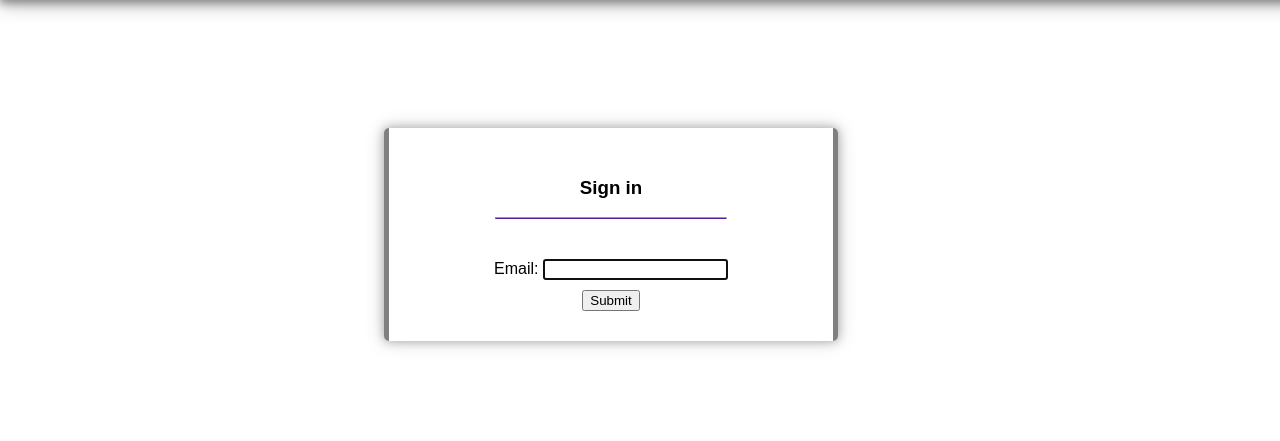
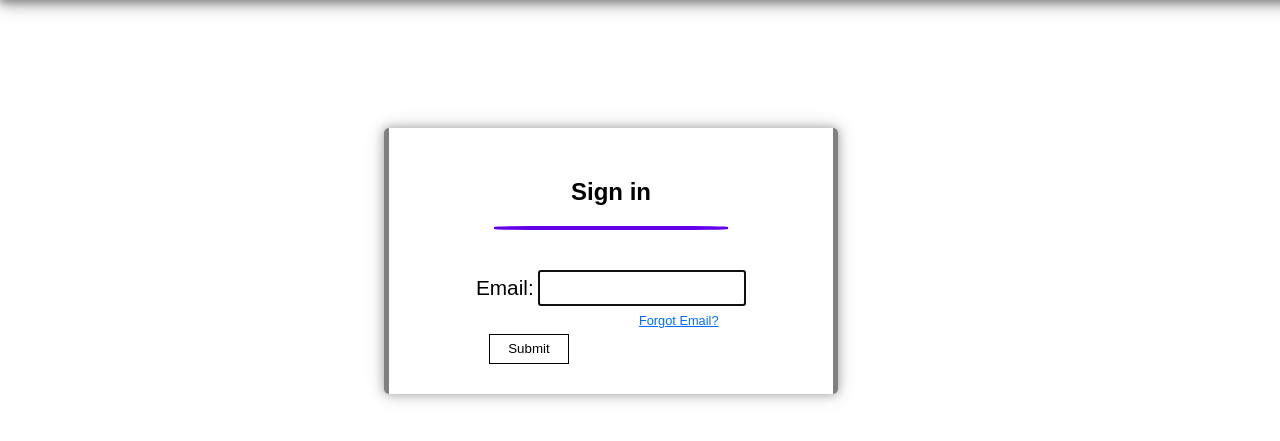
Before and after one commit to Uditsia/IOT-Based-Smart-Authentication-System, a PHP site: page / in a window 1280 px wide; the page is wider, and only the part inside the window is pictured. Shown: the part 48-489 px from the top of that part. Run offline with PHP 8.4, Linux system fonts and the light colour scheme.

Commit message:
minor style changes

```diff
--- a/index.html
+++ b/index.html
@@ -11,33 +11,32 @@
       <nav>
        <p> IoT Based Smart Authentication System</p>
       </nav>
+
     </header>
     <section>
+
       <article>
         <div id="authMain" class="authMain">
+
           <div id="authSub1" class="authSub1 signInBox">
-            <h3>Sign in</h3>
+            <h2>Sign in</h2>
             <hr class="hr1">
             <label for="email">Email:</label>
             <input id="email" type="email" required autofocus><br>
-            <button id="s1">Submit</button>
+            <a href="#">Forgot Email?</a><br>
+            <button id="s1"><div>Submit</div></button>
+          </div>
 
-
-        </div>
-        <div id="authSub2" class="authSub2 signInBox">
-          <div  id="pImg" class="pImg"></div>
+          <div id="authSub2" class="authSub2 signInBox">
             <button id="back" class="back">&#8678;Back</button>
-            <h3>Sign in</h3>
+            <div  id="pImg" class="pImg"><img width="170px" height="170px" src="resorces/Imgs/index-page/profilePic.png" alt="Profile Picture"></div>
+            <h2>Sign in</h2>
             <hr class="hr2">
             <label for="pass">Password:</label>
             <input id="pass" type="password"><br>
             <button id="s2">Submit</button>
+          </div>
 
-          </fieldset>
-          </div>
-        <div>
-
-        </div>
         </div>
       </article>
     </section>
--- a/scripts/indexScript.js
+++ b/scripts/indexScript.js
@@ -4,17 +4,20 @@ function init(){
     document.querySelector("#s1").addEventListener("click", function(evt){
 
        let authSub1 = document.querySelector("#authSub1");
-       authSub1.style="left:-950px;opacity:0;";
+       authSub1.style="left:-700px;opacity:0;";
        let authSub2 = document.querySelector("#authSub2");
        authSub2.style="left:30%;opacity:1;";
-       setInterval(function(){ document.querySelector("#pass").focus();},1000);
+       setTimeout(function(){ document.querySelector("#pass").focus();},1000);
 
        //HR width
-       document.querySelector(".hr1").style="width:100%;";
+       let hr = document.querySelector(".hr1");
+       hr.style="width:100%;";
+       setTimeout(function(){hr.style="width:60%;"},1000);
     });
 
     document.querySelector("#back").addEventListener("click",function(){
         authSub1.style="left:30%;opacity:1;";
-        authSub2.style="left:950px;opacity:0;";
-    })
+        authSub2.style="left:948px;opacity:0;";
+        document.querySelector("#email").focus();
+    });
 }
--- a/styles/indexStyle.css
+++ b/styles/indexStyle.css
@@ -32,9 +32,10 @@ section{
 }
 .hr1,.hr2{
     margin-bottom: 40px;
-    border-bottom-color: #6200ea;
     width:60%;
     transition: all 0.6s;
+    border:2px solid #6200ea;
+    border-radius: 25%;
 }
 .authMain:hover .hr1 {
     width: 70%;
@@ -46,7 +47,7 @@ section{
 
 .authSub1{
     left: 30%;
-    transition: left 10s, opacity 1s,border 0.6s;
+    transition: left 3s, opacity 1s,border 0.6s;
     opacity: 1;
 }
 .signInBox{
@@ -73,11 +74,27 @@ section{
     position: absolute;
     left: 0;
 }
-.signInBox .pImg{
-    border-radius: 50%;
+.authSub2 h2{
+    margin-top: 0;
+}
+label{
+    font-size: 1.3em;
+}
+input{
+    height: 30px;
     width: 200px;
-    height: 200px;
-    background:url("..\resorces\Imgs\index-page\profilePic.png");
-    overflow: hidden;
+    font-size: 1.3em;
+}
+.signInBox a{
+    font-size: 0.8em;
+    color: rgb(0, 110, 255);
+    float: right;
+    margin:2% 22% 0 0;
+}
+button{
+    background-color: white;
+    border: 1px solid black;
+    width: 80px;
+    height: 30px;
 }
 }
```
Also changed, not shown: resorces/Imgs/index-page/profilePic.png.
